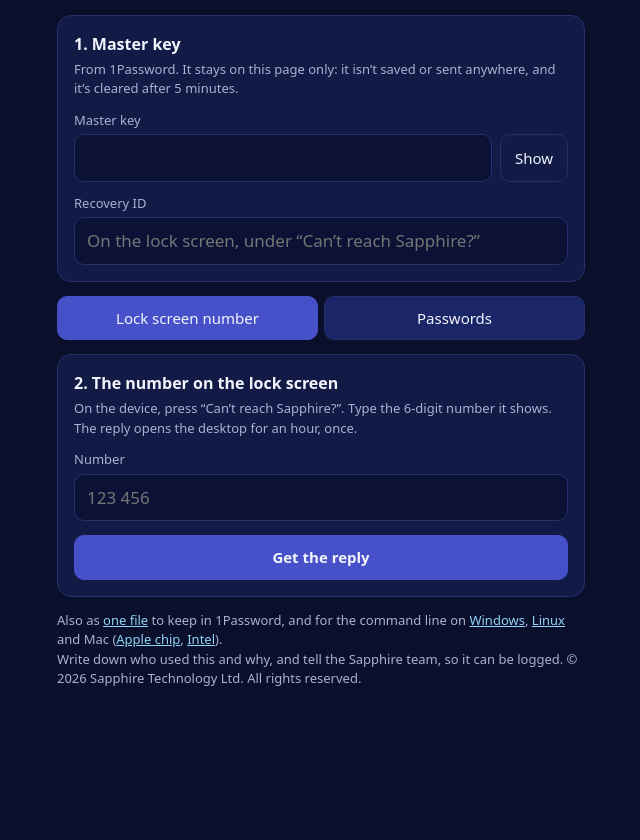
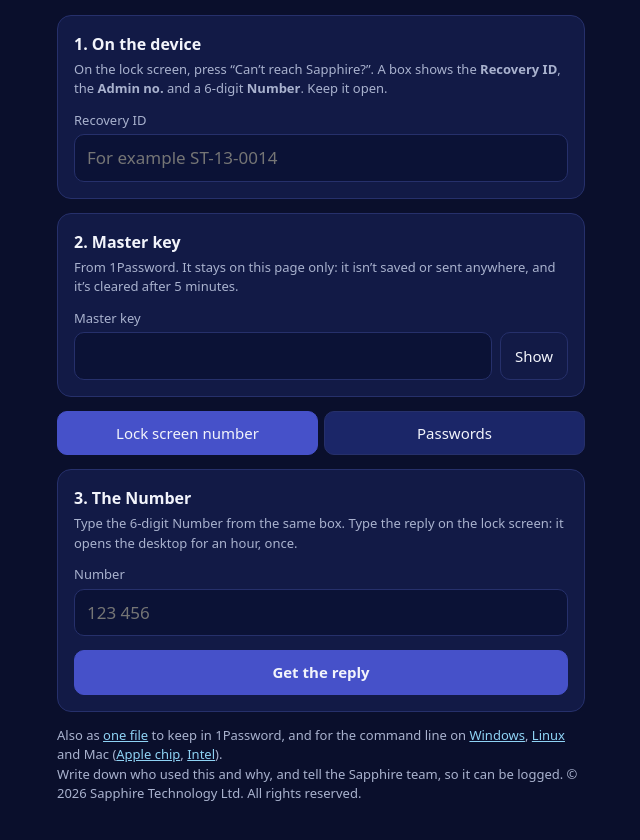
Before and after one commit to Sapphire-Technology-Ltd/sapphire-recovery13, a plain HTML site: page site/index.html in a window 1280 px wide. Shown: the part 100-940 px from the top of the page, without its empty margins (319-959 px from the left). Before the commit the page ends 829 px from the top, so only its background shows below. Drawn offline with Linux system fonts and the light colour scheme.

Commit message:
Recovery page: steps in the order they happen

```diff
--- a/site/index.html
+++ b/site/index.html
@@ -20,12 +20,17 @@
   <p id="bad" class="warn" hidden>This copy of the app isn’t working out codes correctly. Don’t use it: use the copy in 1Password.</p>
 
   <section class="card">
-    <h2>1. Master key</h2>
+    <h2>1. On the device</h2>
+    <p class="muted small">On the lock screen, press “Can’t reach Sapphire?”. A box shows the <b>Recovery ID</b>, the <b>Admin no.</b> and a 6-digit <b>Number</b>. Keep it open.</p>
+    <label for="rid">Recovery ID</label>
+    <input id="rid" autocomplete="off" autocapitalize="characters" spellcheck="false" placeholder="For example ST-13-0014">
+  </section>
+
+  <section class="card">
+    <h2>2. Master key</h2>
     <p class="muted small">From 1Password. It stays on this page only: it isn’t saved or sent anywhere, and it’s cleared after 5 minutes.</p>
     <label for="mk">Master key</label>
     <div class="pw"><input id="mk" type="password" autocomplete="off" autocapitalize="off" spellcheck="false"><button type="button" id="mkshow" class="ghost">Show</button></div>
-    <label for="rid">Recovery ID</label>
-    <input id="rid" autocomplete="off" autocapitalize="characters" spellcheck="false" placeholder="On the lock screen, under “Can’t reach Sapphire?”">
   </section>
 
   <nav class="tabs" role="tablist">
@@ -34,8 +39,8 @@
   </nav>
 
   <section class="card" id="t-reply">
-    <h2>2. The number on the lock screen</h2>
-    <p class="muted small">On the device, press “Can’t reach Sapphire?”. Type the 6-digit number it shows. The reply opens the desktop for an hour, once.</p>
+    <h2>3. The Number</h2>
+    <p class="muted small">Type the 6-digit Number from the same box. Type the reply on the lock screen: it opens the desktop for an hour, once.</p>
     <label for="ch">Number</label>
     <input id="ch" inputmode="numeric" autocomplete="off" maxlength="7" placeholder="123 456">
     <button type="button" id="go1" class="pri">Get the reply</button>
@@ -43,9 +48,9 @@
   </section>
 
   <section class="card" id="t-pw" hidden>
-    <h2>2. Passwords</h2>
-    <p class="muted small">Only if the lock screen itself won’t start. At the Windows sign-in, choose Other user, or press Ctrl+Alt+Del and Switch user, and sign in as SapphireAdmin.</p>
-    <label for="an">Admin no. <span class="muted small">(on the lock screen; 0 if you can’t see it)</span></label>
+    <h2>3. Passwords</h2>
+    <p class="muted small">Only if the lock screen itself won’t start (then use the Recovery ID from the device’s page in Sapphire, or the serial number on the device). At the Windows sign-in, choose Other user, or press Ctrl+Alt+Del and Switch user, and sign in as SapphireAdmin.</p>
+    <label for="an">Admin no. <span class="muted small">(from the same box; 0 if you can’t see it)</span></label>
     <input id="an" inputmode="numeric" value="0" maxlength="4">
     <details><summary class="small">Other numbers</summary>
       <label for="un">Everyday account’s password no.</label><input id="un" inputmode="numeric" value="0" maxlength="4">
--- a/site/sw.js
+++ b/site/sw.js
@@ -1,6 +1,6 @@
 // © 2026 Sapphire Technology Ltd. All rights reserved. Unauthorised copying is prohibited.
 // Keeps the app on the phone or computer, so it works with no internet. Nothing typed into it is ever stored.
-const V = 'sapphire-recovery-2';
+const V = 'sapphire-recovery-3';
 const FILES = ['./', 'index.html', 'app.js', 'app.css', 'sums.js', 'icon.svg', 'icon-180.png', 'icon-512.png', 'icon-maskable-512.png', 'manifest.webmanifest'];
 self.addEventListener('install', (e) => e.waitUntil(caches.open(V).then((c) => c.addAll(FILES)).then(() => self.skipWaiting())));
 self.addEventListener('activate', (e) => e.waitUntil(caches.keys().then((ks) => Promise.all(ks.filter((k) => k !== V).map((k) => caches.delete(k)))).then(() => self.clients.claim())));
```
Also changed, not shown: site/download/sapphire-recovery.html (+13 -8 lines), 1 other file.
